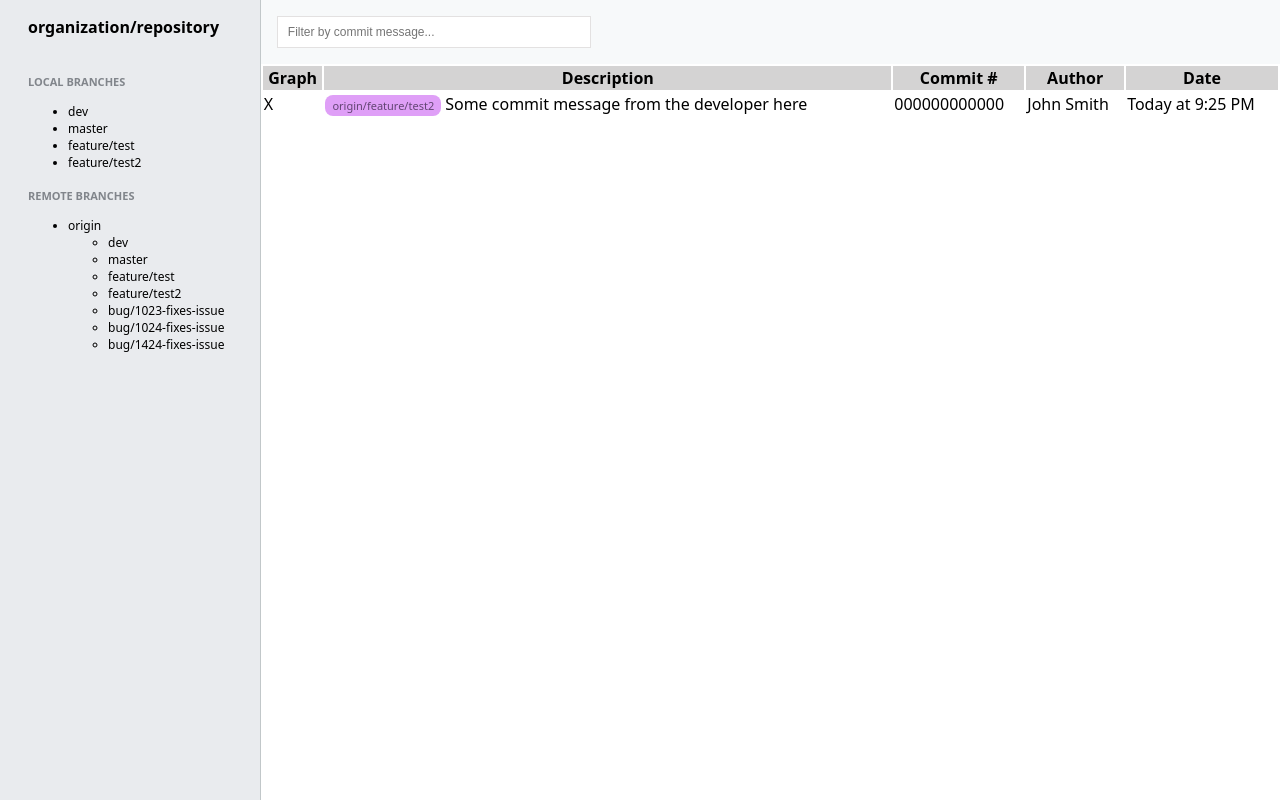
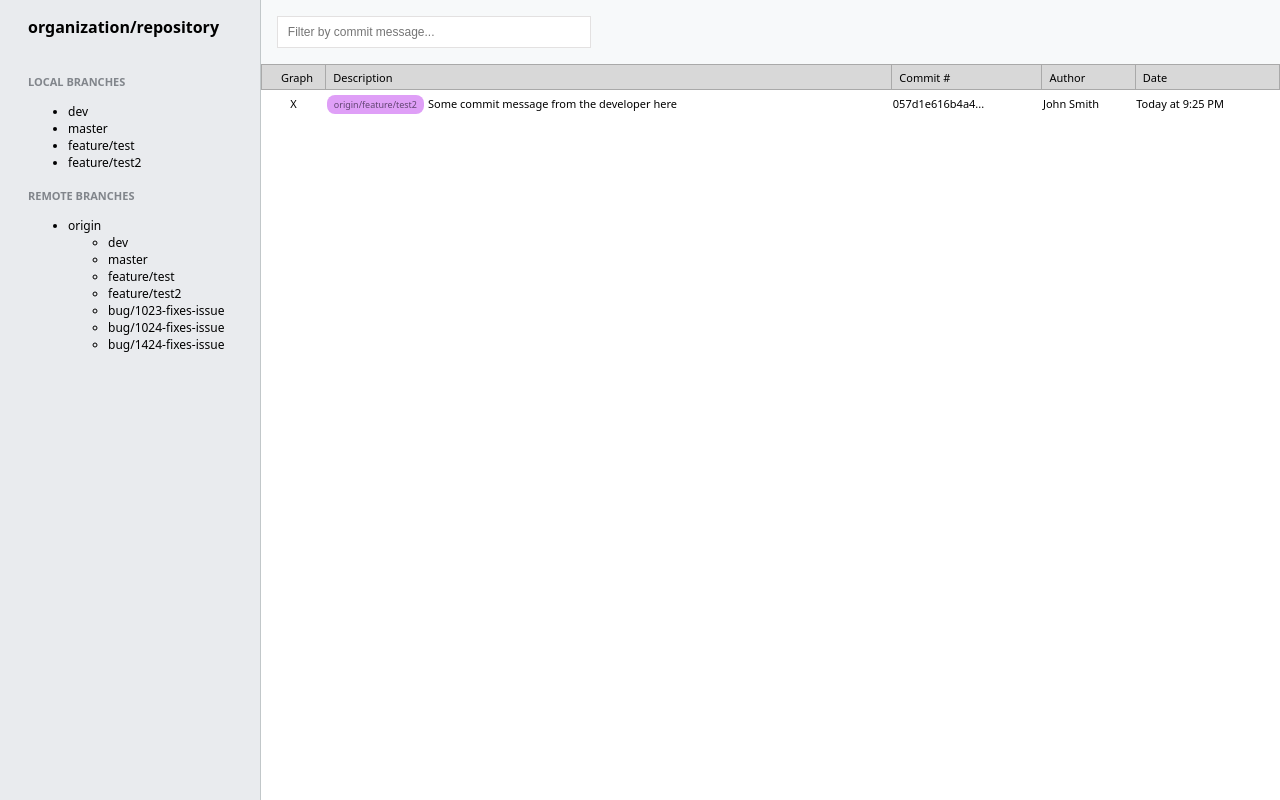
Before and after one commit to teffybiskup/commit-log, a React app: page / in a window 1280 px wide. Built offline with nearby package versions, Linux system fonts and the light colour scheme.

Commit message:
Update Commit Table and Pill CSS and do not show graph/pill when filtering

```diff
--- a/src/components/CommitTable.tsx
+++ b/src/components/CommitTable.tsx
@@ -10,7 +10,7 @@ const CommitTable = ({ filterSearch }: ICommitTable) => {
             branchBackgroundColor: "#DF9FF7",
             branchColor: "#624573",
             description: "Some commit message from the developer here",
-            hash: "000000000000",
+            hash: "057d1e616b4a4...",
             author: "John Smith",
             date: "Today at 9:25 PM",
         }
@@ -18,9 +18,9 @@ const CommitTable = ({ filterSearch }: ICommitTable) => {
 
     return (
         <table className="commit-table">
-            <thead>
-                <tr className="table-header">
-                    <th>Graph</th>
+            <thead className="table-header">
+                <tr>
+                    <th>{!filterSearch && "Graph"}</th>
                     <th>Description</th>
                     <th>Commit #</th>
                     <th>Author</th>
@@ -28,19 +28,21 @@ const CommitTable = ({ filterSearch }: ICommitTable) => {
                 </tr>
             </thead>
 
-            <tbody>
+            <tbody className="table-body">
                 {items
                 .filter(item => !filterSearch || item.description.toLowerCase().includes(filterSearch.toLowerCase()))
                 .map((item, index) => {
                     return (
                         <tr key={index}>
-                            <td>X</td>
+                            <td>{!filterSearch && "X"}</td>
                             <td>
-                                <Pill
-                                    text={item.branch}
-                                    backgroundColor={item.branchBackgroundColor}
-                                    color={item.branchColor}
-                                />
+                                {!filterSearch && (
+                                    <Pill
+                                        text={item.branch}
+                                        backgroundColor={item.branchBackgroundColor}
+                                        color={item.branchColor}
+                                    />
+                                )}
                                 {item.description}
                             </td>
                             <td>{item.hash}</td>
--- a/src/styles/CommitTable.css
+++ b/src/styles/CommitTable.css
@@ -1,7 +1,30 @@
 .commit-table {
     width: 100%;
+    border-collapse: collapse;
+    font-size: 11px;
+    line-height: 13px;
 }
 
 .table-header {
-    background-color: #D4D3D3;
+    background-color: #D8D8D8;
 }
+
+.table-header th {
+    border: 1px solid #A9A9A9;
+    padding: 6px 0px 5px 7px;
+    font-weight: normal;
+    text-align: left;
+}
+
+.table-header th:first-child {
+    min-width: 25px;
+    text-align: center;
+}
+
+.table-body td {
+    height: 25px;
+}
+
+.table-body td:first-child {
+    text-align: center;
+}
--- a/src/styles/Pill.css
+++ b/src/styles/Pill.css
@@ -4,5 +4,6 @@
     padding: 3px 7px;
     border-radius: 8px;
     margin-right: 4px;
-    font-size: 11px;
+    font-size: 9px;
+    line-height: 11px;
 }
```
